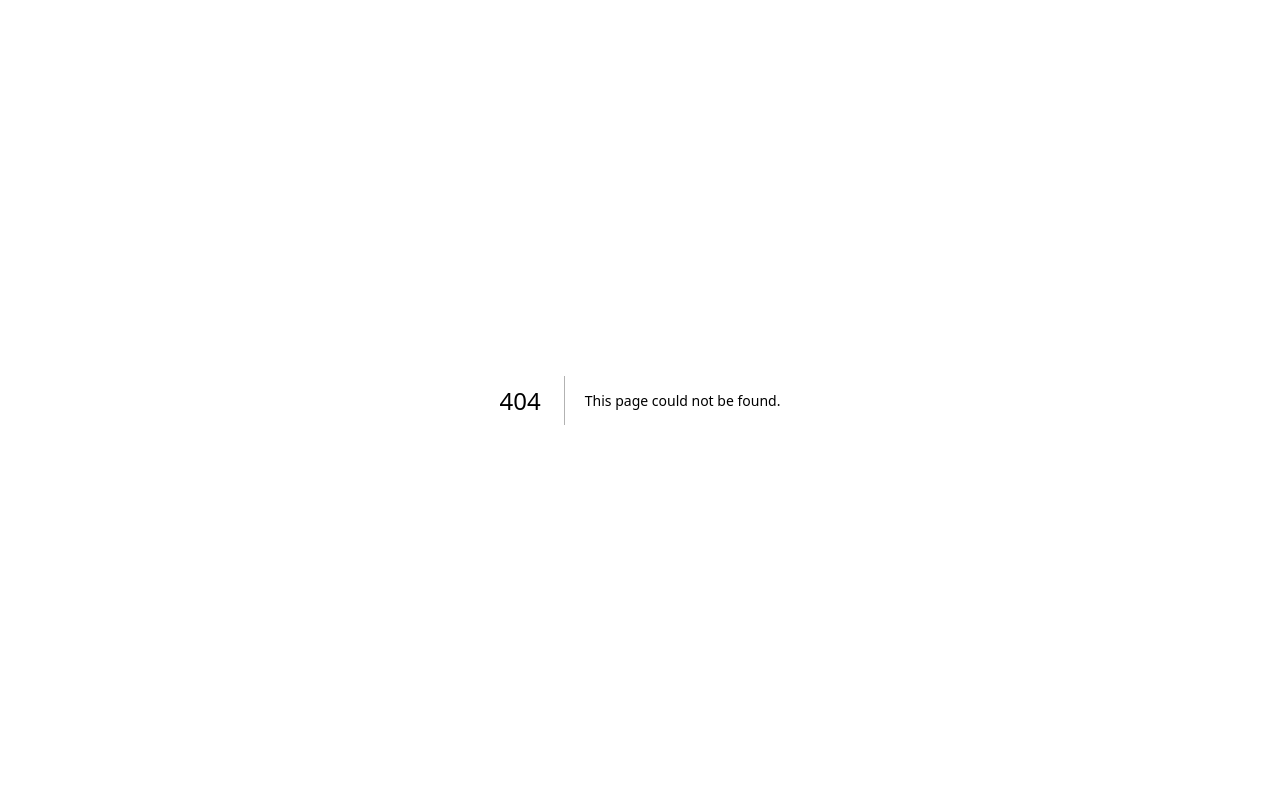
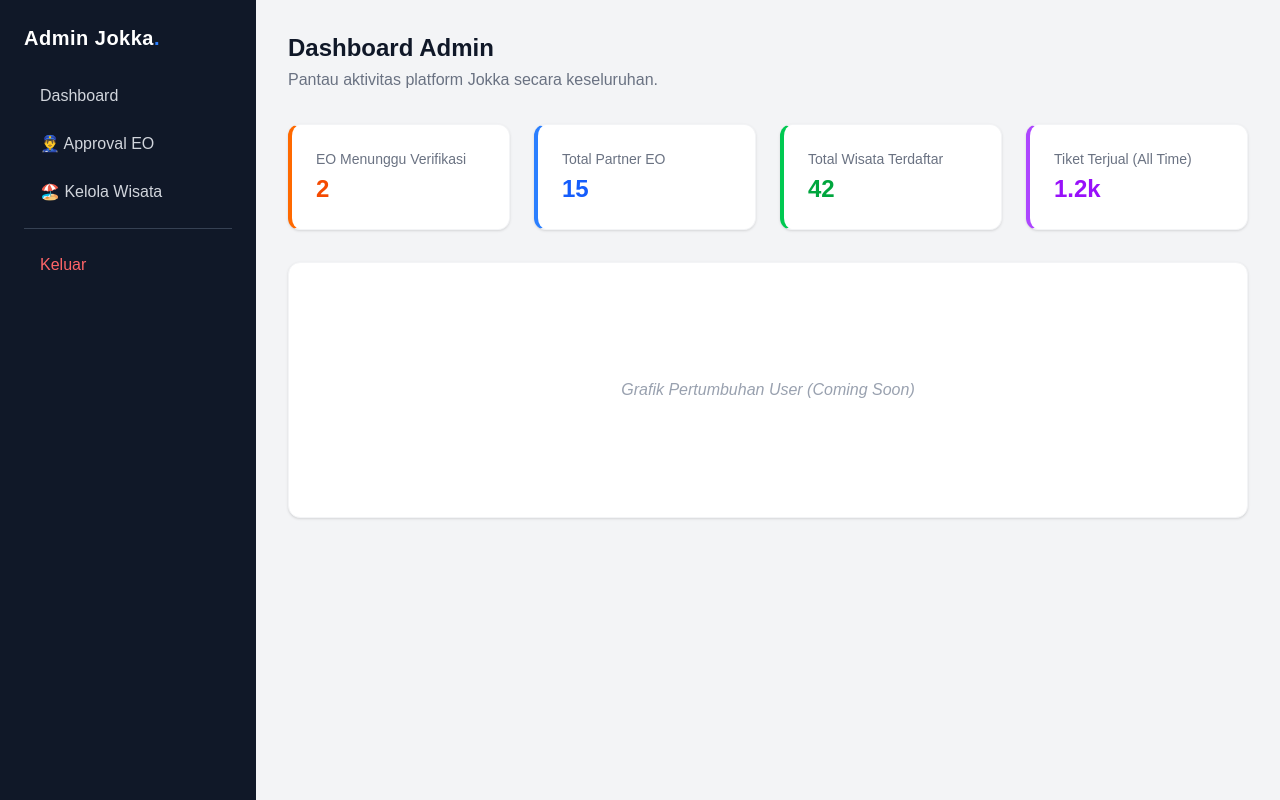
Before and after one commit to rexxy04/jokka-web, a Next.js app: page /admin/dashboard in a window 1280 px wide. Before the commit this address had no page. Built offline with nearby package versions, Linux system fonts and the light colour scheme.

Commit message:
adding eo approval and integrating services to admin dashboard

```diff
--- a/app/(admin)/admin/approvals/page.tsx
+++ b/app/(admin)/admin/approvals/page.tsx
@@ -10,7 +10,7 @@ export default function ApprovalPage() {
   const [loading, setLoading] = useState(true);
   const [processingId, setProcessingId] = useState<string | null>(null);
 
-  // Fetch data saat halaman dibuka
+  // Fetch data saat halaman pertama kali dimuat
   useEffect(() => {
     fetchData();
   }, []);
@@ -18,19 +18,19 @@ export default function ApprovalPage() {
   const fetchData = async () => {
     setLoading(true);
     const data = await getPendingEOs();
-    setEos(data);
+    setEos(data); // Simpan data ke state
     setLoading(false);
   };
 
   const handleApprove = async (id: string, name: string) => {
-    if (!confirm(`Yakin ingin menyetujui ${name}?`)) return;
+    if (!confirm(`Yakin ingin menyetujui ${name}? EO ini akan bisa login & buat event.`)) return;
     setProcessingId(id);
     try {
       await approveEO(id);
       alert("EO Berhasil Disetujui! ✅");
-      fetchData(); // Refresh data
+      fetchData(); // Refresh tabel agar data yang sudah diapprove hilang
     } catch (error) {
-      alert("Gagal memproses");
+      alert("Gagal memproses approval");
     } finally {
       setProcessingId(null);
     }
@@ -44,7 +44,7 @@ export default function ApprovalPage() {
       alert("EO Ditolak ❌");
       fetchData();
     } catch (error) {
-      alert("Gagal memproses");
+      alert("Gagal memproses penolakan");
     } finally {
       setProcessingId(null);
     }
@@ -52,42 +52,58 @@ export default function ApprovalPage() {
 
   return (
     <div className="space-y-6">
+      <div className="flex justify-between items-center">
         <h1 className="text-2xl font-bold text-gray-900">Approval Partner EO 👮‍♂️</h1>
+        <Button variant="outline" onClick={fetchData} disabled={loading} className="text-sm py-2">
+          🔄 Refresh Data
+        </Button>
+      </div>
 
       {loading ? (
-        <p className="text-gray-500">Memuat data...</p>
+        <div className="p-12 text-center text-gray-500">
+          <p>Sedang mengambil data dari Firebase...</p>
+        </div>
       ) : eos.length === 0 ? (
-        <div className="bg-white p-8 rounded-xl shadow-sm border border-gray-100 text-center">
-          <p className="text-gray-500">Tidak ada pendaftaran EO baru yang pending.</p>
+        <div className="bg-white p-12 rounded-xl shadow-sm border border-gray-100 text-center">
+          <p className="text-gray-400 text-lg mb-2">Semua Aman! 👍</p>
+          <p className="text-gray-500">Tidak ada pendaftaran EO baru yang pending saat ini.</p>
         </div>
       ) : (
         <div className="bg-white rounded-xl shadow-sm border border-gray-100 overflow-hidden">
+          <div className="overflow-x-auto">
             <table className="min-w-full divide-y divide-gray-200">
               <thead className="bg-gray-50">
                 <tr>
-                <th className="px-6 py-3 text-left text-xs font-medium text-gray-500 uppercase tracking-wider">Nama EO / PT</th>
+                  <th className="px-6 py-3 text-left text-xs font-medium text-gray-500 uppercase tracking-wider">Organisasi</th>
                   <th className="px-6 py-3 text-left text-xs font-medium text-gray-500 uppercase tracking-wider">Penanggung Jawab</th>
-                <th className="px-6 py-3 text-left text-xs font-medium text-gray-500 uppercase tracking-wider">Dokumen</th>
+                  <th className="px-6 py-3 text-left text-xs font-medium text-gray-500 uppercase tracking-wider">Dokumen Legalitas</th>
                   <th className="px-6 py-3 text-left text-xs font-medium text-gray-500 uppercase tracking-wider">Aksi</th>
                 </tr>
               </thead>
               <tbody className="bg-white divide-y divide-gray-200">
                 {eos.map((eo) => (
-                <tr key={eo.uid}>
-                  <td className="px-6 py-4 whitespace-nowrap">
-                    <div className="text-sm font-medium text-gray-900">{eo.companyName}</div>
+                  <tr key={eo.uid} className="hover:bg-gray-50 transition">
+                    <td className="px-6 py-4">
+                      <div className="text-sm font-bold text-gray-900">{eo.companyName}</div>
                       <div className="text-sm text-gray-500">{eo.email}</div>
+                      <div className="text-xs text-gray-400 mt-1">{eo.address}</div>
                     </td>
                     <td className="px-6 py-4 whitespace-nowrap">
                       <div className="text-sm text-gray-900">{eo.fullName}</div>
                       <div className="text-sm text-gray-500">{eo.phone}</div>
                     </td>
-                  <td className="px-6 py-4 whitespace-nowrap text-sm text-blue-600">
-                    <div className="flex flex-col gap-1">
-                      {/* Tampilkan Link Dokumen */}
-                      {Object.entries(eo.documents).map(([key, url]) => (
-                        <a key={key} href={url} target="_blank" rel="noreferrer" className="hover:underline uppercase text-xs">
-                          📄 Lihat {key}
+                    <td className="px-6 py-4">
+                      <div className="flex flex-wrap gap-2">
+                        {/* Looping Dokumen */}
+                        {eo.documents && Object.entries(eo.documents).map(([key, url]) => (
+                          <a
+                            key={key}
+                            href={url}
+                            target="_blank"
+                            rel="noreferrer"
+                            className="inline-flex items-center px-2 py-1 rounded border border-gray-200 bg-gray-50 text-xs font-medium text-blue-600 hover:bg-blue-50 transition uppercase"
+                          >
+                            📄 {key}
                           </a>
                         ))}
                       </div>
@@ -97,7 +113,7 @@ export default function ApprovalPage() {
                         <Button
                           onClick={() => handleApprove(eo.uid, eo.companyName)}
                           variant="primary"
-                        className="bg-green-600 hover:bg-green-700 py-1 px-3 text-xs"
+                          className="bg-green-600 hover:bg-green-700 py-1.5 px-3 text-xs shadow-none"
                           disabled={processingId === eo.uid}
                         >
                           Approve
@@ -105,7 +121,7 @@ export default function ApprovalPage() {
                         <Button
                           onClick={() => handleReject(eo.uid, eo.companyName)}
                           variant="outline"
-                        className="text-red-600 border-red-600 hover:bg-red-50 py-1 px-3 text-xs"
+                          className="text-red-600 border-red-200 hover:bg-red-50 hover:border-red-300 py-1.5 px-3 text-xs"
                           disabled={processingId === eo.uid}
                         >
                           Reject
@@ -117,6 +133,7 @@ export default function ApprovalPage() {
               </tbody>
             </table>
           </div>
+        </div>
       )}
     </div>
   );
--- /dev/null
+++ b/app/(admin)/admin/dashboard/page.tsx
@@ -0,0 +1,45 @@
+import React from 'react';
+import StatCard from '@/components/ui/StatCard'; // Kita reuse komponen yang sama dengan EO
+
+export default function AdminDashboard() {
+  return (
+    <div className="space-y-8">
+      <div>
+        <h1 className="text-2xl font-bold text-gray-900">Dashboard Admin</h1>
+        <p className="text-gray-500 mt-1">Pantau aktivitas platform Jokka secara keseluruhan.</p>
+      </div>
+
+      {/* Statistik Dummy (Nanti bisa difetch dari Firebase juga) */}
+      <div className="grid grid-cols-1 sm:grid-cols-2 lg:grid-cols-4 gap-6">
+        <StatCard
+          label="EO Menunggu Verifikasi"
+          value="2"
+          textColor="text-orange-600"
+          borderColor="border-l-orange-500"
+        />
+        <StatCard
+          label="Total Partner EO"
+          value="15"
+          textColor="text-blue-600"
+          borderColor="border-l-blue-500"
+        />
+        <StatCard
+          label="Total Wisata Terdaftar"
+          value="42"
+          textColor="text-green-600"
+          borderColor="border-l-green-500"
+        />
+        <StatCard
+          label="Tiket Terjual (All Time)"
+          value="1.2k"
+          textColor="text-purple-600"
+          borderColor="border-l-purple-500"
+        />
+      </div>
+
+      <div className="bg-white p-8 rounded-xl border border-gray-100 shadow-sm h-64 flex items-center justify-center">
+        <p className="text-gray-400 italic">Grafik Pertumbuhan User (Coming Soon)</p>
+      </div>
+    </div>
+  );
+}
--- a/app/(admin)/admin/page.tsx
+++ b/app/(admin)/admin/page.tsx
@@ -0,0 +1,6 @@
+import { redirect } from 'next/navigation';
+
+export default function AdminRootPage() {
+  // Begitu user buka /admin, langsung lempar ke dashboard
+  redirect('/admin/dashboard');
+}
--- a/lib/services/admin.ts
+++ b/lib/services/admin.ts
@@ -1,21 +1,23 @@
 import { db } from '@/lib/firebase';
 import { collection, query, where, getDocs, doc, updateDoc } from 'firebase/firestore';
 
-// Tipe Data untuk EO
+// Definisi Tipe Data EO sesuai yang disimpan saat Register
 export interface EOData {
   uid: string;
   companyName: string;
   fullName: string;
   email: string;
   phone: string;
+  address: string;
   status: 'pending_verification' | 'verified' | 'rejected';
-  documents: { [key: string]: string }; // URL dokumen
+  documents: { [key: string]: string }; // Map URL dokumen (nib, npwp, dll)
   createdAt: any;
 }
 
-// 1. Ambil semua EO yang statusnya PENDING
+// 1. Fetch EO yang statusnya PENDING
 export const getPendingEOs = async () => {
   try {
+    // Query: Ambil dari collection 'eos', dimana status == pending_verification
     const q = query(
       collection(db, "eos"),
       where("status", "==", "pending_verification")
@@ -25,6 +27,7 @@ export const getPendingEOs = async () => {
     const eos: EOData[] = [];
 
     querySnapshot.forEach((doc) => {
+      // Masukkan data ke array
       eos.push(doc.data() as EOData);
     });
 
@@ -44,6 +47,7 @@ export const approveEO = async (eoId: string) => {
     });
     return true;
   } catch (error) {
+    console.error("Error approving EO:", error);
     throw new Error("Gagal menyetujui EO");
   }
 };
@@ -57,6 +61,7 @@ export const rejectEO = async (eoId: string) => {
     });
     return true;
   } catch (error) {
+    console.error("Error rejecting EO:", error);
     throw new Error("Gagal menolak EO");
   }
 };
```
Lines whose indentation alone changed are shown as unchanged.
